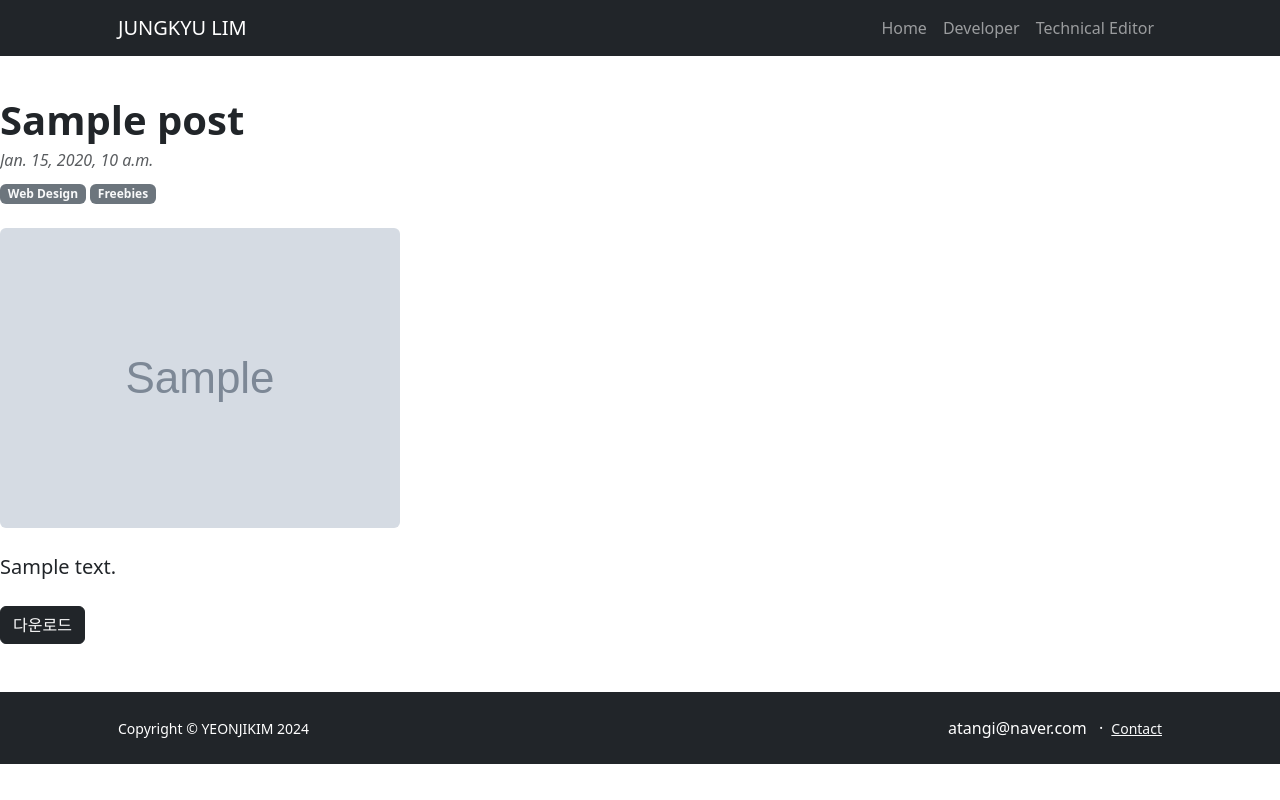
After one commit to DoxB/django_project, a Django app: template fisa_django/blog/templates/blog/post_detail.html in a window 1280 px wide. The commit adds this page. Run offline with Django 3.2, Linux system fonts and the light colour scheme; the template is opened without the code that fills it: most values are stand-ins (such as "Sample title", 1, 10 or a date in 2020); grey boxes marked "Sample" are stand-in pictures.

Commit message:
240827_study

```diff
--- a/fisa_django/blog/admin.py
+++ b/fisa_django/blog/admin.py
@@ -1,7 +1,9 @@
 #blog/admin.py
 
 from django.contrib import admin
-from .models import Post
+from .models import Post, Comment, Tag
 
 # Register your models here.
 admin.site.register(Post)
+admin.site.register(Comment)
+admin.site.register(Tag)
--- /dev/null
+++ b/fisa_django/blog/forms.py
@@ -0,0 +1 @@
+from .models import Comment
--- /dev/null
+++ b/fisa_django/blog/templates/blog/base.html
@@ -0,0 +1,61 @@
+{% load static %}
+<!DOCTYPE html>
+<html lang="en">
+<head>
+    <meta charset="UTF-8">
+    <meta name="viewport" content="width=device-width, initial-scale=1.0">
+    <title>About 임정규</title>
+    <link href="https://cdn.jsdelivr.net/npm/bootstrap@5.3.0/dist/css/bootstrap.min.css" rel="stylesheet" integrity="sha384-9ndCyUaIbzAi2FUVXJi0CjmCapSmO7SnpJef0486qhLnuZ2cdeRhO02iuK6FUUVM" crossorigin="anonymous">
+    <style>
+        /* The navigation bar */
+            .navbar {
+            overflow: hidden;
+            background-color: #333;
+            position: fixed; /* Set the navbar to fixed position */
+            top: 0; /* Position the navbar at the top of the page */
+            width: 100%; /* Full width */
+            }
+    </style>
+</head>
+<body>
+
+<!-- Header-->
+<div id="header" class="py-5">
+    <nav class="navbar navbar-expand-lg navbar-dark bg-dark sticky-top">
+        <div class="container px-5">
+            <a class="navbar-brand">JUNGKYU LIM</a>
+            <button class="navbar-toggler" type="button" data-bs-toggle="collapse" data-bs-target="#navbarSupportedContent" aria-controls="navbarSupportedContent" aria-expanded="false" aria-label="Toggle navigation"><span class="navbar-toggler-icon"></span></button>
+            <div class="collapse navbar-collapse" id="navbarSupportedContent">
+                <ul class="navbar-nav ms-auto mb-2 mb-lg-0">
+                    <li class="nav-item"><a class="nav-link" href="#one">Home</a></li>
+                    <li class="nav-item"><a class="nav-link" href="#two">Developer</a></li>
+                    <li class="nav-item"><a class="nav-link" href="#three">Technical Editor</a></li>
+                </ul>
+
+            </div>
+        </div>
+    </nav>
+</div>
+
+{% block page_area %}
+
+{% endblock %}
+
+<!-- Footer-->
+<div id="footer" class="bg-dark py-4 mt-auto">
+    <div class="container px-5">
+        <div class="row align-items-center justify-content-between flex-column flex-sm-row">
+            <div class="col-auto"><div class="small m-0 text-white">Copyright &copy; YEONJIKIM 2024</div></div>
+            <div class="col-auto">
+                <span class="text-white mx-1">atangi@naver.com</span>
+                <span class="text-white mx-1">&middot;</span>
+                <a class="link-light small" href="mailto:atangi@naver.com">Contact</a>
+            </div>
+        </div>
+    </div>
+</div>
+
+<script src="https://cdn.jsdelivr.net/npm/bootstrap@5.3.0/dist/js/bootstrap.bundle.min.js" integrity="sha384-geWF76RCwLtnZ8qwWowPQNguL3RmwHVBC9FhGdlKrxdiJJigb/j/68SIy3Te4Bkz" crossorigin="anonymous"></script>
+
+</body>
+</html>
--- /dev/null
+++ b/fisa_django/blog/templates/blog/post_detail.html
@@ -0,0 +1,30 @@
+{% extends 'blog/base.html' %}
+{% load static %}
+{% block page_area %}
+<!-- Post content-->
+<article>
+    <!-- Post header-->
+    <header class="mb-4">
+        <!-- Post title-->
+        <h1 class="fw-bolder mb-1">{{ post.title }}</h1>
+        <!-- Post meta content-->
+        <div class="text-muted fst-italic mb-2">{{ post.created_at }}</div>
+        <!-- Post categories-->
+        <a class="badge bg-secondary text-decoration-none link-light" href="#!">Web Design</a>
+        <a class="badge bg-secondary text-decoration-none link-light" href="#!">Freebies</a>
+    </header>
+    <!-- Preview image figure-->
+    {% if post.head_image %}
+    <figure class="mb-4">
+        <img class="img-fluid rounded" src="{{ post.head_image.url }}" alt="..." />
+    </figure>
+    {% endif %}
+        <!-- Post content-->
+    <section class="mb-5">
+        <p class="fs-5 mb-4"> {{ post.content }}</p>
+        {% if post.file_upload %}
+        <a href="{{ post.file_upload.url }}" class="btn btn-dark">다운로드</a>
+        {% endif %}
+    </section>
+</article>
+{% endblock %}
--- a/fisa_django/blog/urls.py
+++ b/fisa_django/blog/urls.py
@@ -6,4 +6,6 @@ urlpatterns = [
     path('', views.index), # localhost:8000/blog 경로, 경로를 호출하면 실행할 함수의 위치
     path('post-list', views.PostList.as_view()), # localhost:8000/blog/post-list 경로, 경로를 호출하면 실행할 함수의 위치
     path('about_me', views.about_me),
+    path('<int:pk>', views.PostDetail.as_view()),  # <자료형:필드명> 동적으로 변경되는 부분은 이렇게
+    path('create-post/', views.PostCreate.as_view()),
 ]
```
Also changed, not shown: fisa_django/blog/models.py (+46 -3 lines), fisa_django/blog/templates/blog/about_me.html (+3 -58 lines), fisa_django/blog/templates/blog/post_form.html (added, +9 -0 lines), fisa_django/blog/templates/blog/post_list.html (+4 -10 lines), fisa_django/blog/views.py (+43 -2 lines), fisa_django/blog/migrations/0003_tag_post_author_comment_post_tag.py (added), fisa_django/db.sqlite3.
